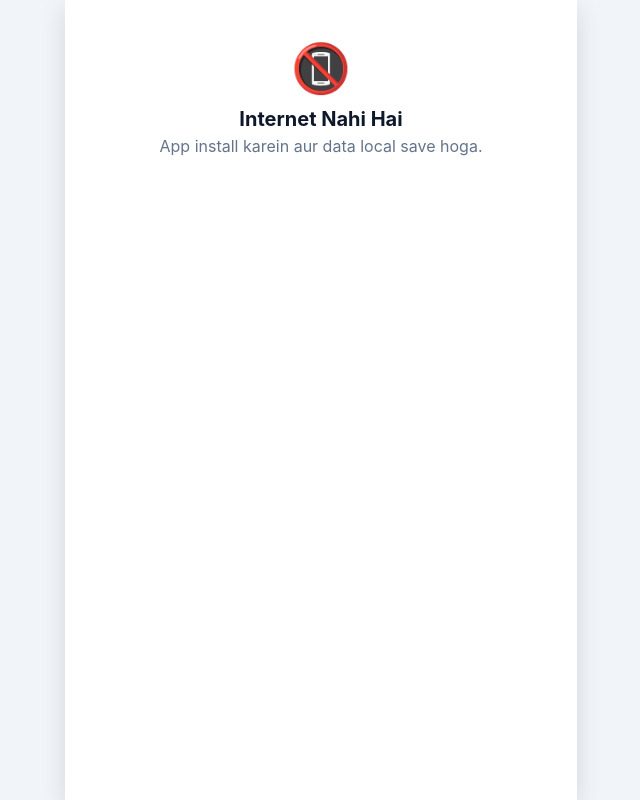
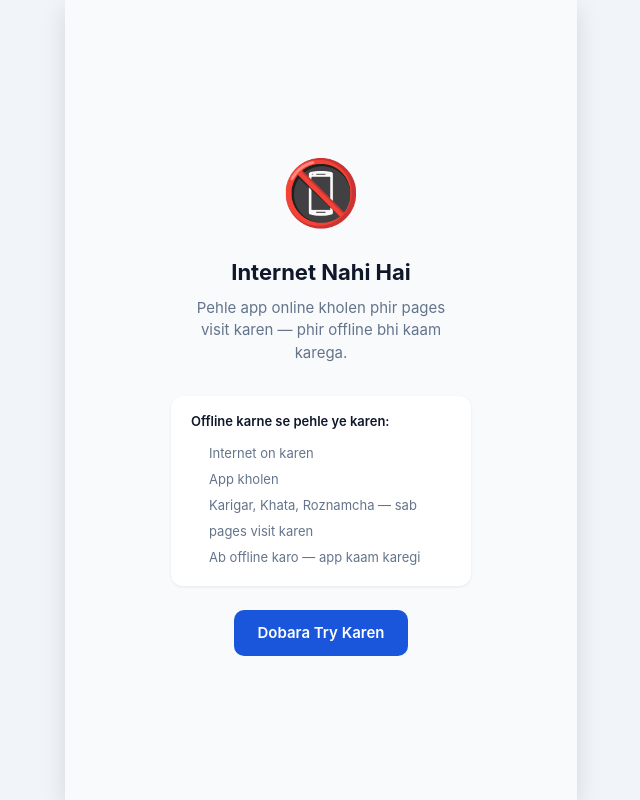
Before and after one commit to mwa-codes/karobaarbook, a Next.js app: page /offline in a window 1280 px wide. Shown: the whole page, without its empty margins (319-959 px from the left). Built offline with nearby package versions, Linux system fonts and the light colour scheme.

Commit message:
Fix SW runtime caching for offline app shell

```diff
--- a/app/offline/page.tsx
+++ b/app/offline/page.tsx
@@ -1,11 +1,99 @@
+"use client";
+
 export default function OfflinePage() {
   return (
-    <div style={{ padding: 32, textAlign: "center" }}>
-      <p style={{ fontSize: 48 }}>📵</p>
-      <h1 style={{ fontSize: 20, fontWeight: 700 }}>Internet Nahi Hai</h1>
-      <p style={{ color: "#64748b" }}>
-        App install karein aur data local save hoga.
+    <div
+      style={{
+        minHeight: "100dvh",
+        display: "flex",
+        flexDirection: "column",
+        alignItems: "center",
+        justifyContent: "center",
+        padding: "32px 24px",
+        textAlign: "center",
+        background: "#f8fafc",
+        fontFamily: "-apple-system, BlinkMacSystemFont, 'Segoe UI', sans-serif",
+      }}
+    >
+      <div style={{ fontSize: 64, marginBottom: 16 }}>📵</div>
+
+      <h1
+        style={{
+          fontSize: 22,
+          fontWeight: 700,
+          color: "#0f172a",
+          margin: "0 0 8px",
+        }}
+      >
+        Internet Nahi Hai
+      </h1>
+
+      <p
+        style={{
+          fontSize: 15,
+          color: "#64748b",
+          margin: "0 0 32px",
+          lineHeight: 1.5,
+          maxWidth: 280,
+        }}
+      >
+        Pehle app online kholen phir pages visit karen — phir offline bhi
+        kaam karega.
       </p>
+
+      <div
+        style={{
+          background: "white",
+          borderRadius: 12,
+          padding: "16px 20px",
+          boxShadow: "0 1px 3px rgba(0,0,0,0.08)",
+          maxWidth: 300,
+          width: "100%",
+          textAlign: "left",
+        }}
+      >
+        <p
+          style={{
+            fontSize: 13,
+            fontWeight: 600,
+            color: "#0f172a",
+            margin: "0 0 8px",
+          }}
+        >
+          Offline karne se pehle ye karen:
+        </p>
+        <ol
+          style={{
+            fontSize: 13,
+            color: "#64748b",
+            margin: 0,
+            paddingLeft: 18,
+            lineHeight: 2,
+          }}
+        >
+          <li>Internet on karen</li>
+          <li>App kholen</li>
+          <li>Karigar, Khata, Roznamcha — sab pages visit karen</li>
+          <li>Ab offline karo — app kaam karegi</li>
+        </ol>
+      </div>
+
+      <button
+        onClick={() => window.location.reload()}
+        style={{
+          marginTop: 24,
+          background: "#1a56db",
+          color: "white",
+          border: "none",
+          borderRadius: 10,
+          padding: "12px 24px",
+          fontSize: 15,
+          fontWeight: 600,
+          cursor: "pointer",
+        }}
+      >
+        Dobara Try Karen
+      </button>
     </div>
   );
 }
--- a/next.config.js
+++ b/next.config.js
@@ -4,10 +4,72 @@ const withPWA = require("next-pwa")({
   register: true,
   skipWaiting: true,
   disable: process.env.NODE_ENV === "development",
-  customWorkerDir: "public",
   fallbacks: {
     document: "/offline",
   },
+  runtimeCaching: [
+    // App shell — all pages cached with NetworkFirst (network preferred, cache fallback)
+    {
+      urlPattern: /^https:\/\/karobaarbook\.vercel\.app\/.*/i,
+      handler: "NetworkFirst",
+      options: {
+        cacheName: "app-shell-cache",
+        networkTimeoutSeconds: 5,
+        expiration: {
+          maxEntries: 200,
+          maxAgeSeconds: 24 * 60 * 60, // 24 hours
+        },
+        cacheableResponse: {
+          statuses: [0, 200],
+        },
+      },
+    },
+    // Next.js static assets — CacheFirst (never changes, safe to cache forever)
+    {
+      urlPattern: /\/_next\/static\/.*/i,
+      handler: "CacheFirst",
+      options: {
+        cacheName: "nextjs-static-assets",
+        expiration: {
+          maxEntries: 300,
+          maxAgeSeconds: 7 * 24 * 60 * 60, // 7 days
+        },
+        cacheableResponse: {
+          statuses: [0, 200],
+        },
+      },
+    },
+    // Next.js image optimization
+    {
+      urlPattern: /\/_next\/image\?.*/i,
+      handler: "StaleWhileRevalidate",
+      options: {
+        cacheName: "nextjs-images",
+        expiration: {
+          maxEntries: 64,
+          maxAgeSeconds: 24 * 60 * 60,
+        },
+        cacheableResponse: {
+          statuses: [0, 200],
+        },
+      },
+    },
+    // Google Fonts and other static CDN assets
+    {
+      urlPattern: /^https:\/\/fonts\.(googleapis|gstatic)\.com\/.*/i,
+      handler: "CacheFirst",
+      options: {
+        cacheName: "google-fonts",
+        expiration: {
+          maxEntries: 10,
+          maxAgeSeconds: 365 * 24 * 60 * 60,
+        },
+        cacheableResponse: {
+          statuses: [0, 200],
+        },
+      },
+    },
+  ],
 });
 
 const nextConfig = {
```
